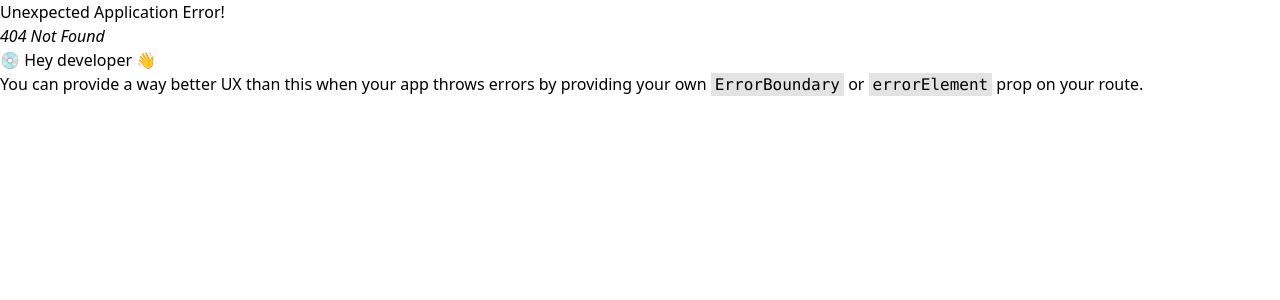
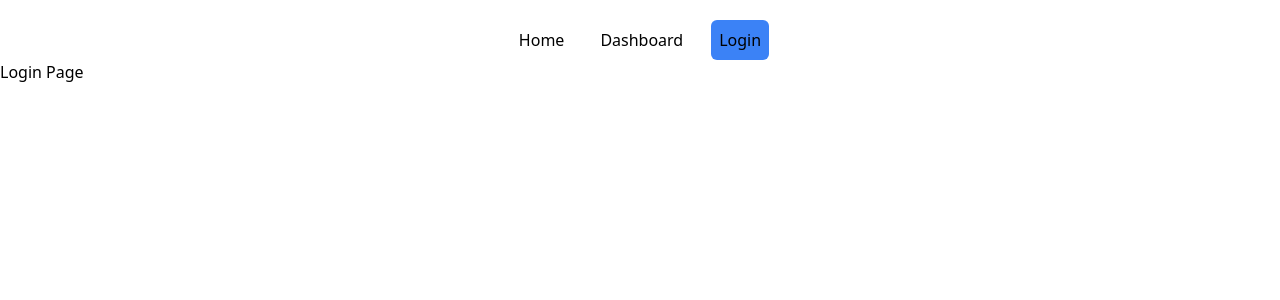
Before and after one commit to ahammadabdullah/House-Hunter, a React app in the folder client/: page /login in a window 1280 px wide. Before the commit this address had no page. Shown: the top 300 px of the page. Built offline with nearby package versions, Linux system fonts and the light colour scheme; the HTML template or start-up script is replaced by a standard one.

Commit message:
router updated

```diff
--- /dev/null
+++ b/client/src/Components/Header.jsx
@@ -0,0 +1,34 @@
+import { NavLink } from "react-router-dom";
+
+const Header = () => {
+  return (
+    <div className=" flex justify-center gap-5 pt-5">
+      <NavLink
+        className={({ isActive }) =>
+          isActive ? "bg-blue-500 p-2 rounded-md" : "p-2"
+        }
+        to="/"
+      >
+        Home
+      </NavLink>
+      <NavLink
+        className={({ isActive }) =>
+          isActive ? "bg-blue-500 p-2 rounded-md" : "p-2"
+        }
+        to="/dashboard"
+      >
+        Dashboard
+      </NavLink>
+      <NavLink
+        className={({ isActive }) =>
+          isActive ? "bg-blue-500 p-2 rounded-md" : "p-2"
+        }
+        to="/login"
+      >
+        Login
+      </NavLink>
+    </div>
+  );
+};
+
+export default Header;
--- /dev/null
+++ b/client/src/Layout/Layout.jsx
@@ -0,0 +1,13 @@
+import { Outlet } from "react-router-dom";
+import Header from "../Components/Header";
+
+const Layout = () => {
+  return (
+    <div>
+      <Header />
+      <Outlet />
+    </div>
+  );
+};
+
+export default Layout;
--- a/client/src/Pages/Dashboard/Dashboard.jsx
+++ b/client/src/Pages/Dashboard/Dashboard.jsx
@@ -1,3 +1,5 @@
+import Header from "../../Components/Header";
+
 const Dashboard = () => {
   return (
     <div>
--- a/client/src/Pages/Home/Home.jsx
+++ b/client/src/Pages/Home/Home.jsx
@@ -1,5 +1,11 @@
+import Header from "../../Components/Header";
+
 const Home = () => {
-  return <div>Home Page here</div>;
+  return (
+    <div>
+      <h3>Home Page</h3>
+    </div>
+  );
 };
 
 export default Home;
--- /dev/null
+++ b/client/src/Pages/Login/Login.jsx
@@ -0,0 +1,9 @@
+const Login = () => {
+  return (
+    <div>
+      <h3>Login Page</h3>
+    </div>
+  );
+};
+
+export default Login;
--- /dev/null
+++ b/client/src/Pages/Register/Register.jsx
@@ -0,0 +1,9 @@
+const Register = () => {
+  return (
+    <div>
+      <h3>registration page</h3>
+    </div>
+  );
+};
+
+export default Register;
```
Also changed, not shown: client/src/Router/router.jsx (+22 -5 lines).
